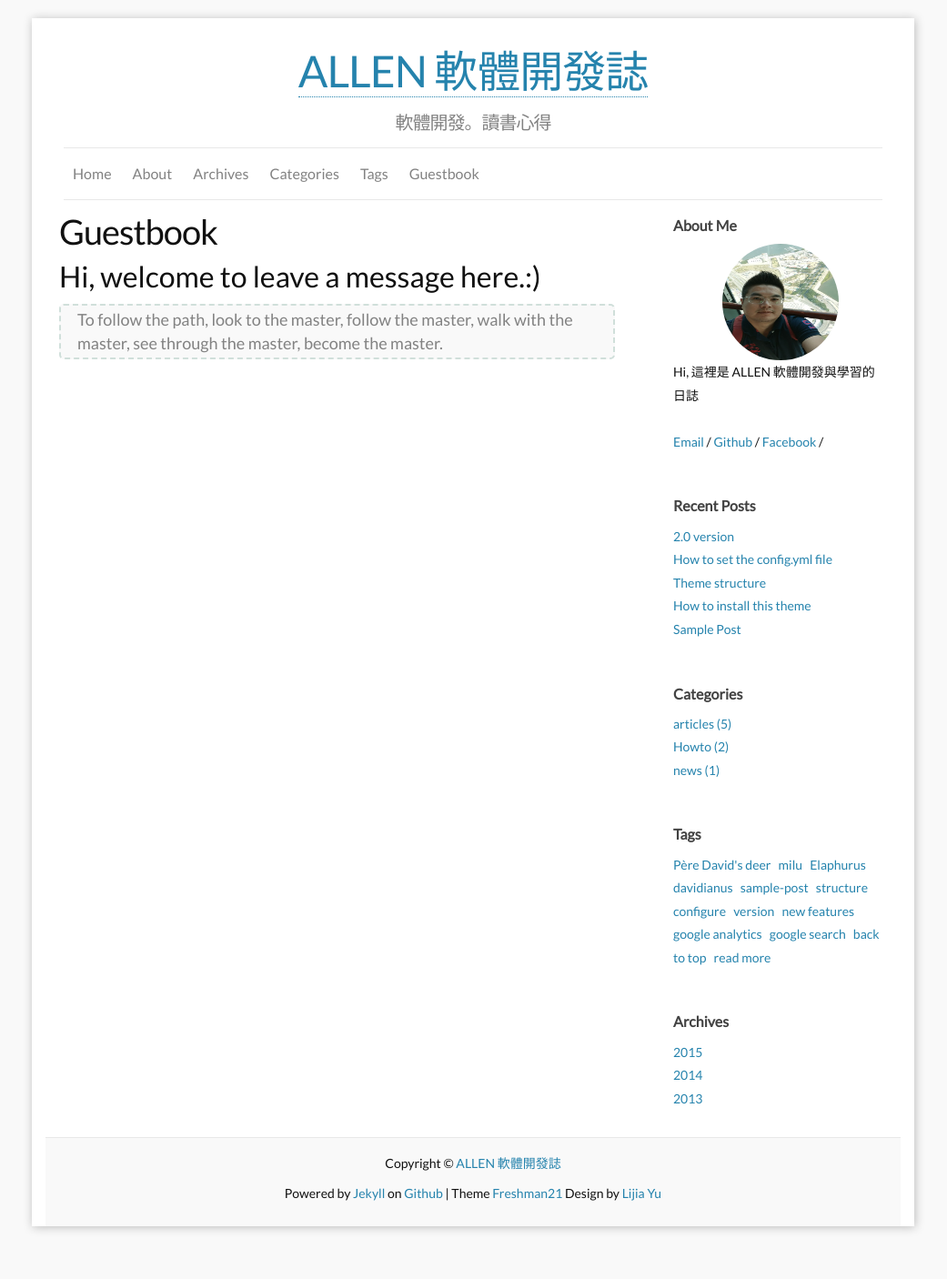
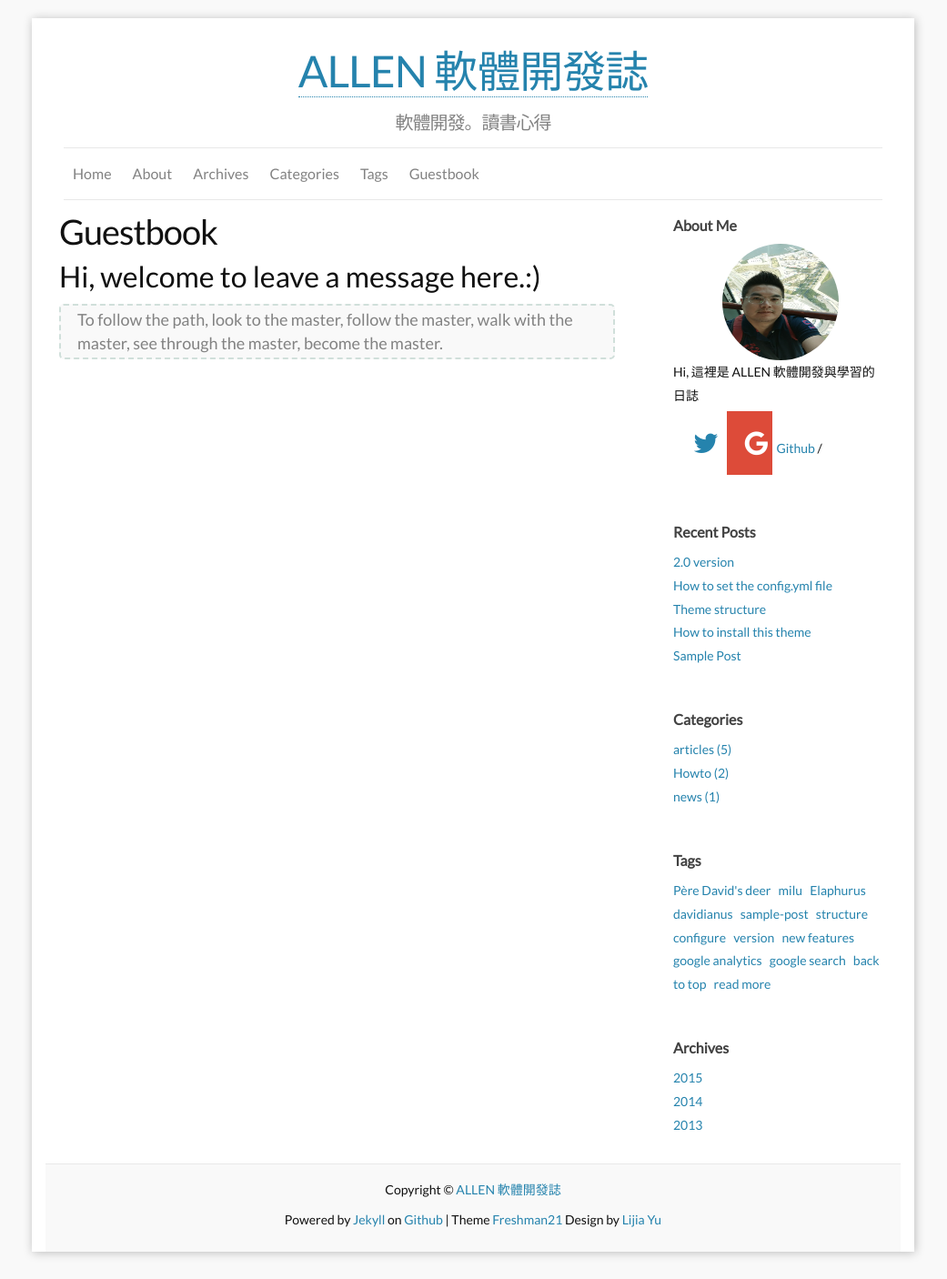
Before and after one commit to allenchien-tw/allenchien-tw.github.io, a Jekyll site: the page built from f_guestbook.md, in a window 1280 px wide. Shown: the whole page at 91% size, without its empty margins (120-1161 px from the left). Built offline with Jekyll 4.4.1, drawn with Linux system fonts in a browser that asks for light colours; some web fonts are replaced; comment, search, counter and statistics services are not loaded; before the commit the page ends 1378 px from its top, so only the background shows below that.

Commit message:
[up] add social button

```diff
--- a/_includes/Aboutme.html
+++ b/_includes/Aboutme.html
@@ -6,10 +6,11 @@
 
   {% if site.ShowContactInfo == "True" %}
 
-  <br />
-  <a href="mailto:{{site.email}}" title="mailto: {{site.email}}">Email</a> /
+  <a href="https://github.com/{{site.github_username}}" class="btn btn-social-icon btn-twitter">
+    <span class="fa fa-twitter"></span>
+  </a>
+  <a href="mailto:{{site.email}}" class="fa fa-google"></a>
   <a href="https://github.com/{{site.github_username}}" title="GithubID: {{site.github_username}}">Github</a> /
-  <a href="https://www.facebook.com/{{site.fb_username}}" title="Facebook: {{site.fb_username}}">Facebook</a> /
 
   {% endif %}
 
--- a/_includes/head.html
+++ b/_includes/head.html
@@ -17,8 +17,37 @@
 <link rel="stylesheet" href="{{ "/css/main.css" | prepend: site.baseurl }}">
 <link rel="canonical" href="{{ page.url | replace:'index.html','' |  prepend: site.url }}">
 <link rel="alternate" type="application/atom+xml" title="{{ site.title }}" href="{{ "/feed.xml" | prepend: site.url }}" />
+<link rel="stylesheet" href="https://cdnjs.cloudflare.com/ajax/libs/font-awesome/4.7.0/css/font-awesome.min.css">
 
 <script src="https://cdnjs.cloudflare.com/ajax/libs/mathjax/2.7.4/MathJax.js?config=TeX-AMS-MML_HTMLorMML"></script>
 
+<style>
+    .fa {
+      padding: 20px;
+      font-size: 30px;
+      width: 50px;
+      text-align: center;
+      text-decoration: none;
+      margin: 5px 2px;
+    }
 
+    .fa:hover {
+        opacity: 0.7;
+    }
+
+    .fa-google {
+      background: #dd4b39;
+      color: white;
+    }
+
+    .fa-facebook {
+      background: #3B5998;
+      color: white;
+    }
+
+    .fa-linkedin {
+      background: #007bb5;
+      color: white;
+    }
+</style>
 </head>
```
